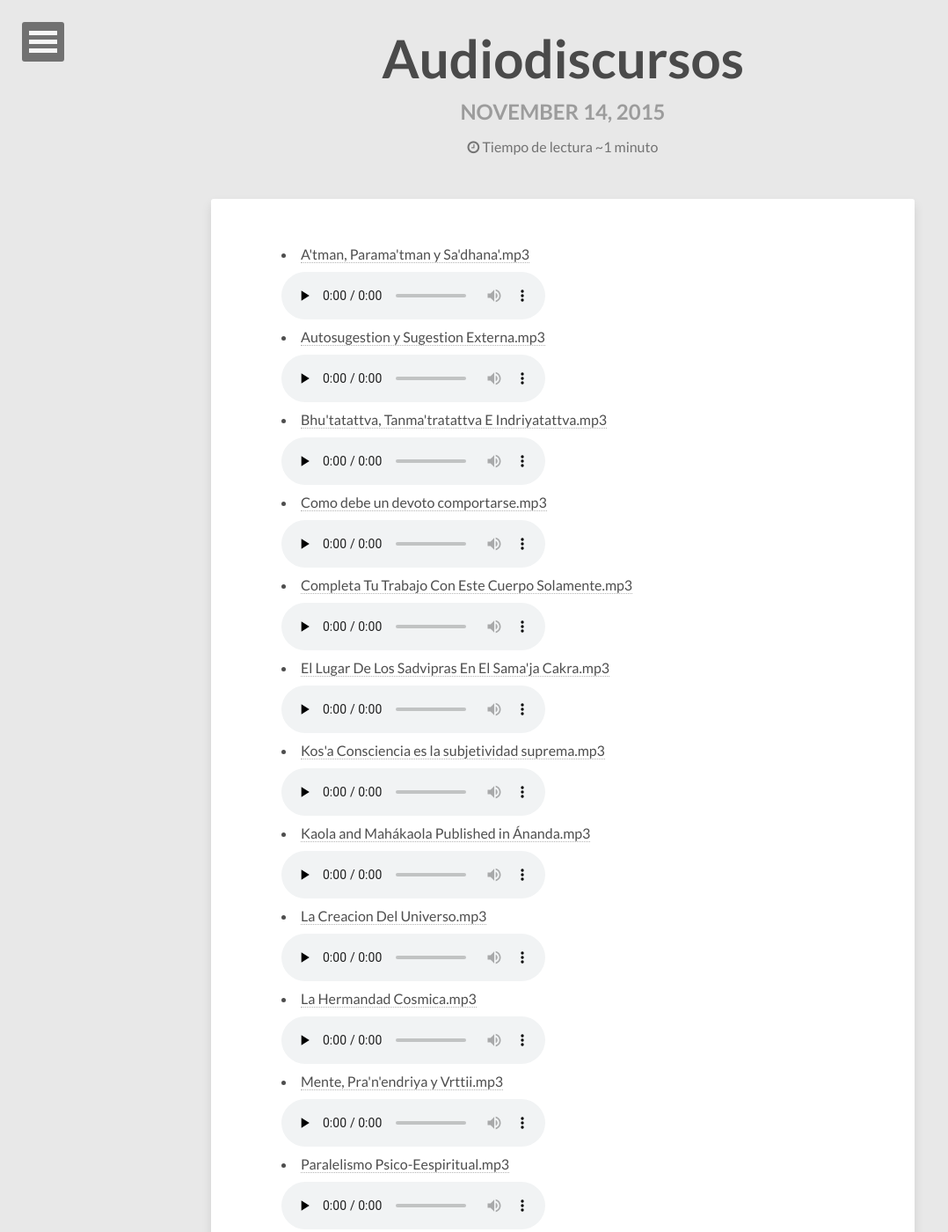
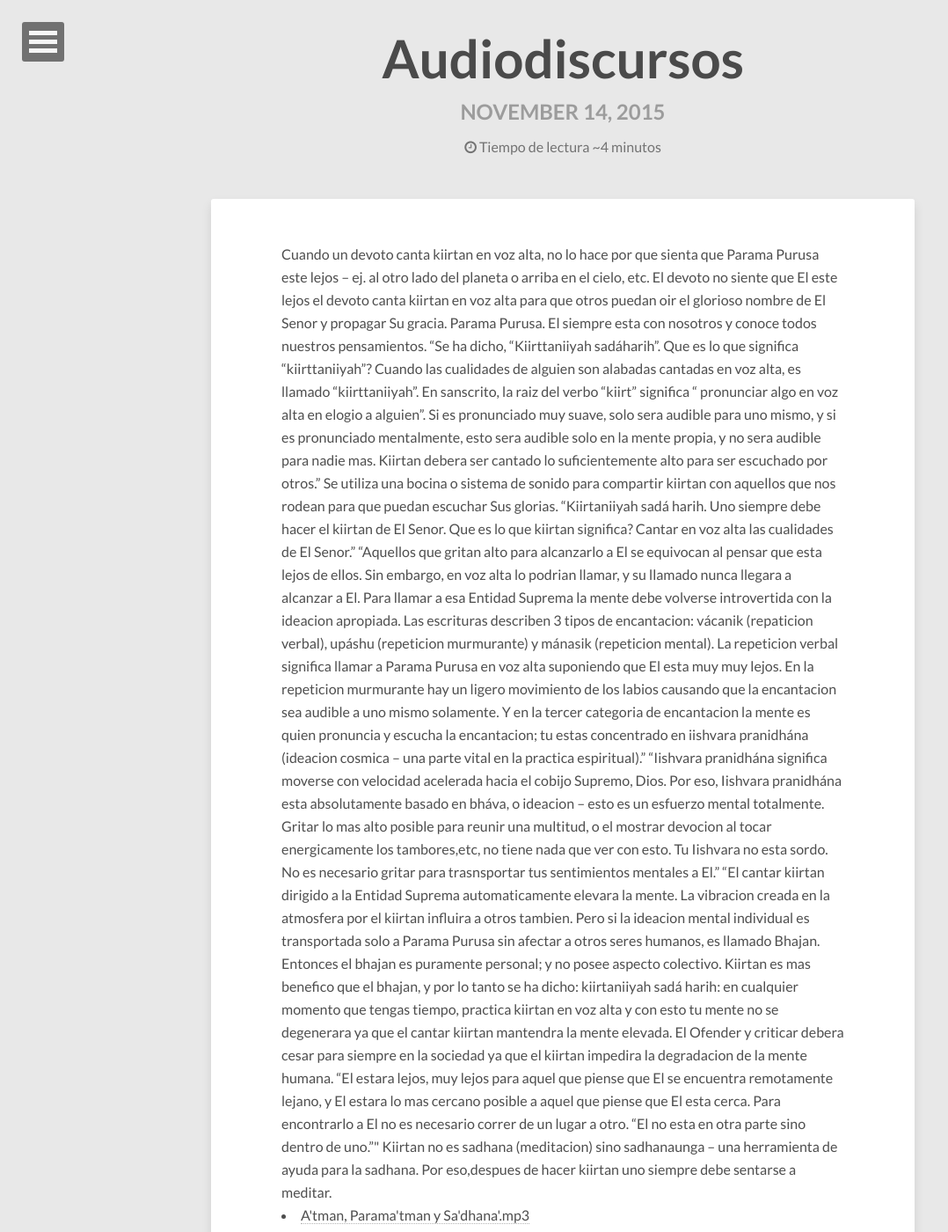
Before and after one commit to anandamurtiidiscursos/anandamurtiidiscursos.github.io, a Jekyll site: the page built from _posts/2015-11-14-Audiodiscursos.html, in a window 1280 px wide and 1400 px high. Shown: the whole window at 88% size, without its empty margins (0-1078 px from the left). Built offline with Jekyll 4.4.1, drawn with Linux system fonts in a browser that asks for light colours; nearby versions of some CDN libraries; comment, search, counter and statistics services are not loaded.

Commit message:
Updated 2015-11-14-Audiodiscursos.html

```diff
--- a/_posts/2015-11-14-Audiodiscursos.html
+++ b/_posts/2015-11-14-Audiodiscursos.html
@@ -3,6 +3,26 @@ published: true
 layout: post
 ---
 
+Cuando un devoto canta kiirtan en voz alta, no lo hace por que sienta que Parama Purusa este lejos – ej. al otro lado del planeta o arriba en el cielo, etc. El devoto no siente que El este lejos el devoto canta kiirtan en voz alta para que otros puedan oir el glorioso nombre de El Senor y propagar Su gracia.
+
+Parama Purusa. El siempre esta con nosotros y conoce todos nuestros pensamientos.
+
+
+“Se ha dicho, “Kiirttaniiyah sadáharih”. Que es lo que significa “kiirttaniiyah”? Cuando las cualidades de alguien son alabadas cantadas en voz alta, es llamado “kiirttaniiyah”. En sanscrito, la raiz del verbo “kiirt” significa “ pronunciar algo en voz alta en elogio a alguien”. Si es pronunciado muy suave, solo sera audible para uno mismo, y si es pronunciado mentalmente, esto sera audible solo en la mente propia, y no sera audible para nadie mas. Kiirtan debera ser cantado lo suficientemente alto para ser escuchado por otros.”
+
+Se utiliza una bocina o sistema de sonido para compartir kiirtan con aquellos que nos rodean para que puedan escuchar Sus glorias.
+
+“Kiirtaniiyah sadá harih. Uno siempre debe hacer el kiirtan de El Senor. Que es lo que kiirtan significa? Cantar en voz alta las cualidades de El Senor.”
+
+“Aquellos que gritan alto para alcanzarlo a El se equivocan al pensar que esta lejos de ellos. Sin embargo, en voz alta lo podrian llamar, y su llamado nunca llegara a alcanzar a El. Para llamar a esa Entidad Suprema la mente debe volverse introvertida con la ideacion apropiada. Las escrituras describen 3 tipos de encantacion: vácanik (repaticion verbal), upáshu (repeticion murmurante) y mánasik (repeticion mental). La repeticion verbal significa llamar a Parama Purusa en voz alta suponiendo que El esta muy muy lejos. En la repeticion murmurante hay un ligero movimiento de los labios causando que la encantacion sea audible a uno mismo solamente. Y en la tercer categoria de encantacion la mente es quien pronuncia y escucha la encantacion; tu estas concentrado en iishvara pranidhána (ideacion cosmica – una parte vital en la practica espiritual).”
+
+“Iishvara pranidhána significa moverse con velocidad acelerada hacia el cobijo Supremo, Dios. Por eso, Iishvara pranidhána esta absolutamente basado en bháva, o ideacion – esto es un esfuerzo mental totalmente. Gritar lo mas alto posible para reunir una multitud, o el mostrar devocion al tocar energicamente los tambores,etc, no tiene nada que ver con esto. Tu Iishvara no esta sordo. No es necesario gritar para trasnsportar tus sentimientos mentales a El.”
+
+“El cantar kiirtan dirigido a la Entidad Suprema automaticamente elevara la mente. La vibracion creada en la atmosfera por el kiirtan influira a otros tambien. Pero si la ideacion mental individual es transportada solo a Parama Purusa sin afectar a otros seres humanos, es llamado Bhajan. Entonces el bhajan es puramente personal; y no posee aspecto colectivo. Kiirtan es mas benefico que el bhajan, y por lo tanto se ha dicho: kiirtaniiyah sadá harih: en cualquier momento que tengas tiempo, practica kiirtan en voz alta y con esto tu mente no se degenerara ya que el cantar kiirtan mantendra la mente elevada. El Ofender y criticar debera cesar para siempre en la sociedad ya que el kiirtan impedira la degradacion de la mente humana.
+
+“El estara lejos, muy lejos para aquel que piense que El se encuentra remotamente lejano, y El estara lo mas cercano posible a aquel que piense que El esta cerca. Para encontrarlo a El no es necesario correr de un lugar a otro. “El no esta en otra parte sino dentro de uno.”"
+
+Kiirtan no es sadhana (meditacion) sino sadhanaunga – una herramienta de ayuda para la sadhana. Por eso,despues de hacer kiirtan uno siempre debe sentarse a meditar.
 
 <li><a href="http://anandamurtiidiscursos.hol.es/Audios/audios/A%27TMAN,%20PARAMA%27TMAN%20Y%20SA%27DHANA%27.mp3"> A'tman, Parama'tman y Sa'dhana'.mp3</a></li>
 <audio src="http://anandamurtiidiscursos.hol.es/Audios/audios/A%27TMAN,%20PARAMA%27TMAN%20Y%20SA%27DHANA%27.mp3"preload="none" controls></audio>
```
